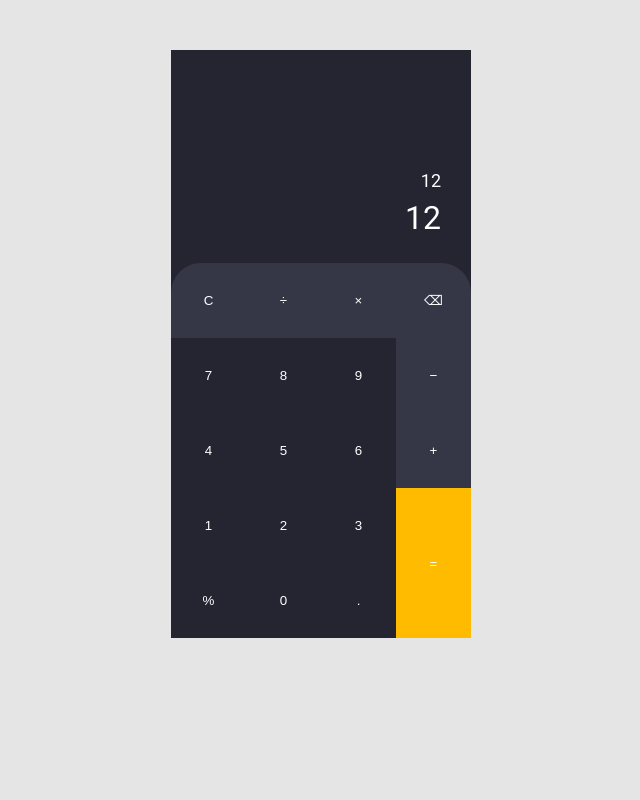
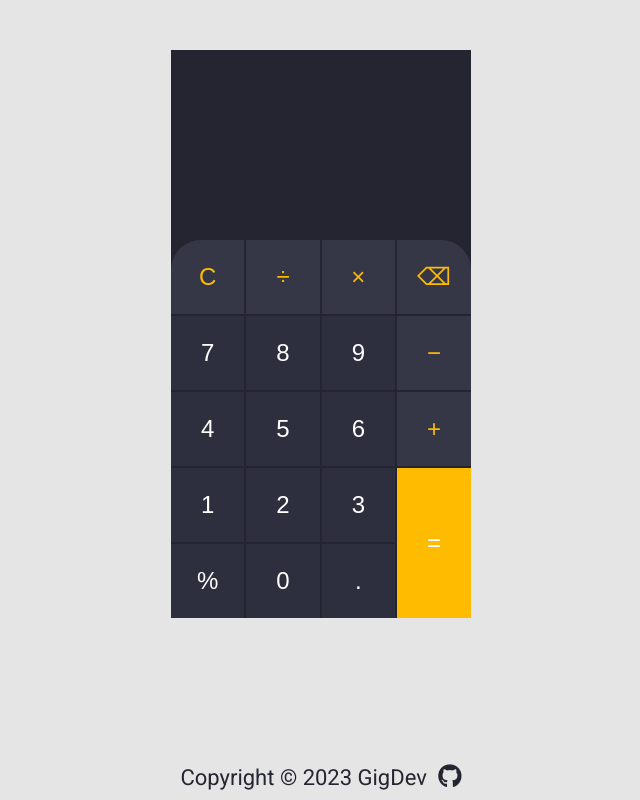
Before and after one commit to CyberGigzz/Calculator, a plain HTML site: page index.html in a window 1280 px wide. Shown: the whole page, without its empty margins (319-959 px from the left). Drawn offline with Linux system fonts and the light colour scheme.

Commit message:
Done with the UI(CSS)

```diff
--- a/index.html
+++ b/index.html
@@ -9,6 +9,10 @@
       @import url("https://fonts.googleapis.com/css2?family=Roboto:ital,wght@0,400;0,500;0,700;1,400;1,500;1,700&display=swap");
     </style>
     <link rel="shortcut icon" href="/img/calc.ico" />
+    <script
+      src="https://kit.fontawesome.com/4c536a6bd5.js"
+      crossorigin="anonymous"
+    ></script>
     <script src="script.js" defer></script>
     <title>Calculator</title>
   </head>
@@ -16,32 +20,48 @@
     <main class="main">
       <div class="calculator">
         <div class="output">
-          <div class="previous_operation">12</div>
-          <div class="current_operation">12</div>
+          <div class="previous_operation"></div>
+          <div class="current_operation"></div>
         </div>
 
         <div class="buttons_grid">
-          <button class="buttons light-btn border-radius--left">C</button>
-          <button class="buttons light-btn">&divide;</button>
-          <button class="buttons light-btn">&times;</button>
-          <button class="buttons light-btn border-radius--right">&#9003;</button>
-          <button class="buttons dark-btn">7</button>
-          <button class="buttons dark-btn">8</button>
-          <button class="buttons dark-btn">9</button>
-          <button class="buttons light-btn">&minus;</button>
-          <button class="buttons dark-btn">4</button>
-          <button class="buttons dark-btn">5</button>
-          <button class="buttons dark-btn">6</button>
-          <button class="buttons light-btn">&plus;</button>
-          <button class="buttons dark-btn">1</button>
-          <button class="buttons dark-btn">2</button>
-          <button class="buttons dark-btn">3</button>
-          <button class="buttons equal">=</button>
-          <button class="buttons dark-btn">&#37;</button>
-          <button class="buttons dark-btn">0</button>
-          <button class="buttons dark-btn">.</button>
+          <button id="cBtn" class="buttons light-btn border-radius--left">
+            C
+          </button>
+          <button id="divideBtn" class="buttons light-btn">&divide;</button>
+          <button id="multiplyBtn" class="buttons light-btn">&times;</button>
+          <button id="removeBtn" class="buttons light-btn border-radius--right">
+            &#9003;
+          </button>
+          <button id="sevenBtn" class="buttons dark-btn">7</button>
+          <button id="eightBtn" class="buttons dark-btn">8</button>
+          <button id="nineBtn" class="buttons dark-btn">9</button>
+          <button id="minusBtn" class="buttons light-btn">&minus;</button>
+          <button id="fourBtn" class="buttons dark-btn">4</button>
+          <button id="fiveBtn" class="buttons dark-btn">5</button>
+          <button id="sixBtn" class="buttons dark-btn">6</button>
+          <button id="plusBtn" class="buttons light-btn">&plus;</button>
+          <button id="oneBtn" class="buttons dark-btn">1</button>
+          <button id="twoBtn" class="buttons dark-btn">2</button>
+          <button id="threeBtn" class="buttons dark-btn">3</button>
+          <button id="equalBtn" class="buttons equal">=</button>
+          <button id="percentBtn" class="buttons dark-btn">&#37;</button>
+          <button id="zeroBtn" class="buttons dark-btn">0</button>
+          <button id="dotBtn" class="buttons dark-btn">.</button>
         </div>
       </div>
     </main>
+    <footer class="footer">
+      <p class="copyright">
+        Copyright &copy;
+        <script>
+          document.write(new Date().getFullYear());
+        </script>
+        GigDev
+        <a class="leftmg" href="https://github.com/Giga-Dev148" target="_blank">
+          <i class="fab fa-github"></i>
+        </a>
+      </p>
+    </footer>
   </body>
 </html>
--- a/script.js
+++ b/script.js
@@ -0,0 +1,19 @@
+const cBtn = document.getElementById("cBtn");
+const divideBtn = document.getElementById("divideBtn");
+const multiplyBtn = document.getElementById("multiplyBtn");
+const removeBtn = document.getElementById("removeBtn");
+const seventBtn = document.getElementById("seventBtn");
+const eightBtn = document.getElementById("eightBtn");
+const nineBtn = document.getElementById("nineBtn");
+const minusBtn = document.getElementById("minusBtn");
+const fourBtn = document.getElementById("fourBtn");
+const fiveBtn = document.getElementById("fiveBtn");
+const sixBtn = document.getElementById("sixBtn");
+const plusBtn = document.getElementById("plusBtn");
+const oneBtn = document.getElementById("oneBtn");
+const twoBtn = document.getElementById("twoBtn");
+const threeBtn = document.getElementById("threeBtn");
+const equalBtn = document.getElementById("equalBtn");
+const percentBtn = document.getElementById("percentBtn");
+const zeroBtn = document.getElementById("zeroBtn");
+const dotBtn = document.getElementById("dotBtn");
--- a/styles.css
+++ b/styles.css
@@ -13,7 +13,6 @@ html {
   box-sizing: border-box;
   font-size: 62.5%;
   color: #ffffff;
-
 }
 
 body {
@@ -31,6 +30,7 @@ body {
 /* Output */
 .output {
   padding: 2rem 3rem;
+  font-weight: 500;
 }
 
 .previous_operation {
@@ -38,7 +38,6 @@ body {
   align-items: center;
   justify-content: flex-end;
   font-size: 1.8rem;
-  margin-bottom: .2rem;
   padding-top: 10rem;
 }
 
@@ -51,17 +50,18 @@ body {
   min-height: 5rem;
 }
 
-/* Buttons */
+/* Button grid */
 
 .buttons_grid {
   display: grid;
+  gap: 0.2rem;
   grid-template-columns: repeat(4, 1fr);
   grid-template-rows: repeat(5, 1fr);
 }
 
 .buttons {
-    /* width: 7.5rem; */
-    height: 7.5rem;
+  padding: 2rem;
+  font-size: 2.4rem;
   cursor: pointer;
   outline: none;
   border: none;
@@ -69,18 +69,34 @@ body {
 }
 
 .equal {
-    grid-row: 4 / span 2;
+  grid-row: 4 / 6;
   grid-column: 4 / 5;
+  padding: 4rem 2rem;
+  font-size: 2.4rem;
   height: 15rem;
-    background-color: #FFBB00;
+  background-color: #ffbb00;
+  transition: all 0.2s;
+}
+
+.equal:hover {
+  background-color: #ffd700;
 }
 
 .light-btn {
   background-color: #363746;
+  color: #ffbb00;
+}
+
+.light-btn:hover {
+  background-color: #aaaaaa;
 }
 
 .dark-btn {
-    background-color: #242530;
+  background-color: #2e2f3e;
+}
+
+.dark-btn:hover {
+  background-color: #7e7d8c;
 }
 
 .border-radius--left {
@@ -90,3 +106,39 @@ body {
 .border-radius--right {
   border-top-right-radius: 3rem;
 }
+
+.leftmg {
+  margin-left: 0.5rem;
+}
+
+/* Footer */
+
+.footer {
+  display: flex;
+  justify-content: center;
+  align-items: center;
+  position: absolute;
+  bottom: 0;
+  left: 0;
+  width: 100%;
+  color: #242530;
+}
+
+.copyright {
+  font-size: 2.2rem;
+  padding: 3rem 2rem 1rem 2rem;
+}
+
+.leftmg {
+  margin-left: 0.6rem;
+}
+
+.fa-github {
+  color: #242530;
+  font-size: 24px;
+  transition: transform 0.3s ease-in-out;
+}
+
+.fa-github:hover {
+  transform: scale(1.2);
+}
```
Lines whose indentation alone changed are shown as unchanged.
